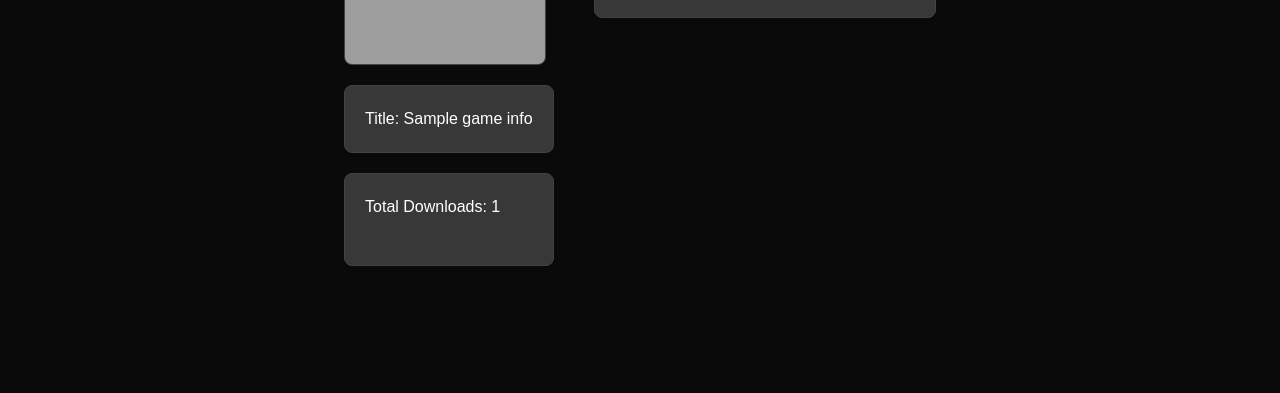
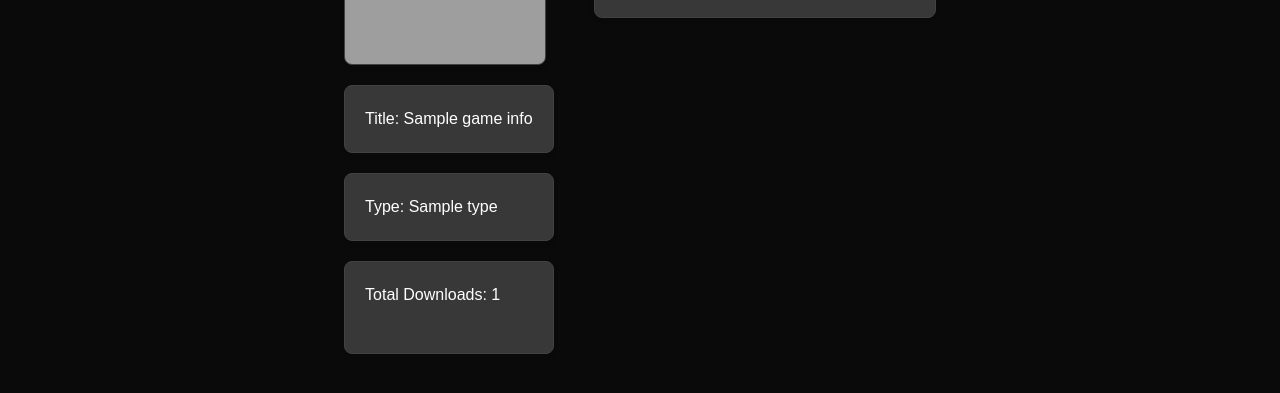
Before and after one commit to ghost-land/Stats-Web, a Flask app: template templates/game_info.jinja in a window 1280 px wide. Shown: the part 228-621 px from the top of the page. Run offline with Flask 3, Linux system fonts and the light colour scheme; the template is opened without the code that fills it: most values are stand-ins (such as "Sample title", 1, 10 or a date in 2020); parts of the project's set-up code (start-up, migrations or seed data) failed here and were passed over; grey boxes are pictures that could not be loaded.

Commit message:
Add tid type in game info page & fix css ids

```diff
--- a/templates/game_info.jinja
+++ b/templates/game_info.jinja
@@ -27,8 +27,12 @@
                 <img src="https://api.nlib.cc/nx/{{tid}}/icon/512/512" alt="game icon">
             </div>
 
-            <div id="total-downloads" class="box">
+            <div id="game-title" class="box">
                 Title: <span>{{game_info['name']}}</span>
+            </div>
+
+            <div id="title-type" class="box">
+                Type: <span>{{game_info['type']}}</span>
             </div>
 
             <div id="total-downloads" class="box">
```
